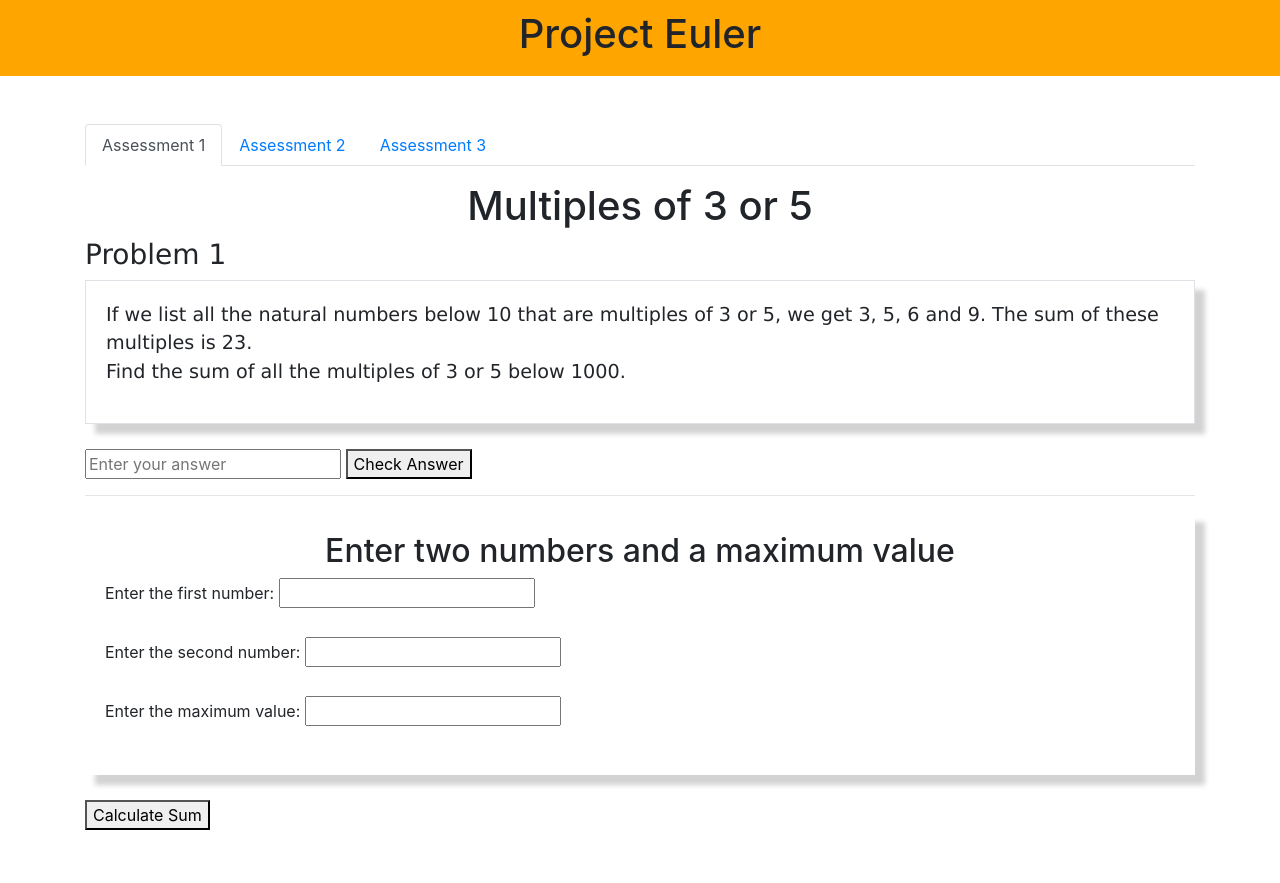
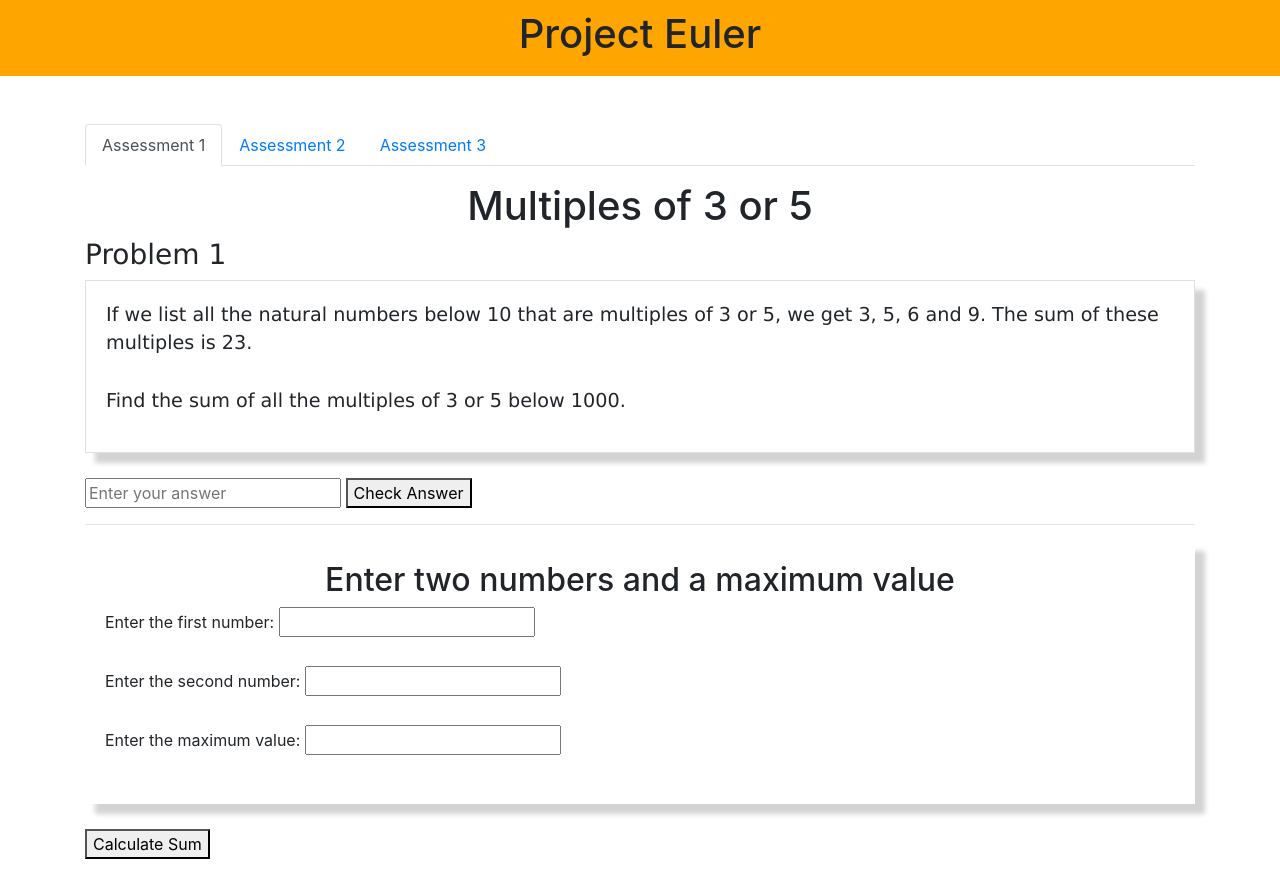
Before and after one commit to Alina-97/Project-Euler, a plain HTML site: page index.html in a window 1280 px wide. Before the commit the page ends 854 px from the top, so only its background shows below. Drawn offline with nearby package versions, Linux system fonts and the light colour scheme.

Commit message:
latest version

```diff
--- a/index.html
+++ b/index.html
@@ -37,7 +37,7 @@
         <h3>Problem 1</h3>
         <div class="container2 border">
           <p> If we list all the natural numbers below 10 that are multiples of 3 or 5, we get 3, 5, 6 and 9.
-              The sum of these multiples is 23.<br>
+              The sum of these multiples is 23.<br><br>
               Find the sum of all the multiples of 3 or 5 below 1000.</p>
         </div>
         <input type="text" id="answer1" placeholder="Enter your answer">
@@ -74,7 +74,7 @@
           <p>Each new term in the Fibonacci sequence is generated by adding the previous two terms.<br>
             By starting with 1 and 2, the first 10 terms will be:
             1, 2, 3, 5, 8, 13, 21, 34, 55, 89, ...
-            <br>
+            <br><br>
             By considering the terms in the Fibonacci sequence whose values do not exceed four million, find the sum of
             the even-valued terms.
           </p>
@@ -89,7 +89,7 @@
         <h1>Largest Prime Factor</h1>
         <h3>Problem 3</h3>
         <div class="container2 border">
-          <p>The prime factors of 13195 are 5, 7, 13 and 29.<br>
+          <p>The prime factors of 13195 are 5, 7, 13 and 29.<br><br>
             What is the largest prime factor of the number 600851475143 ?</p>
         </div>
 
```
